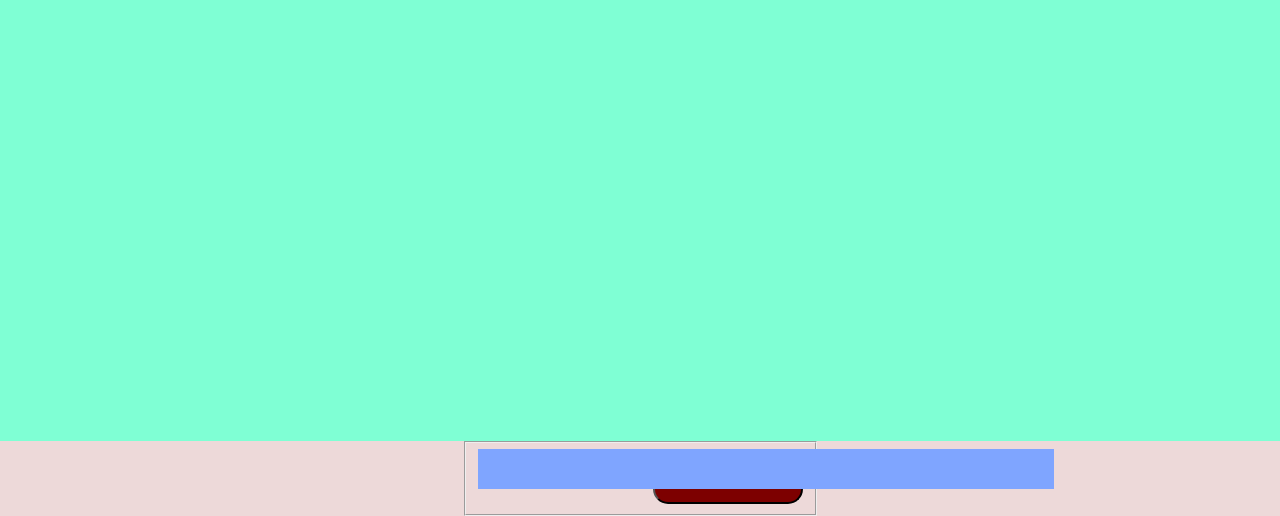
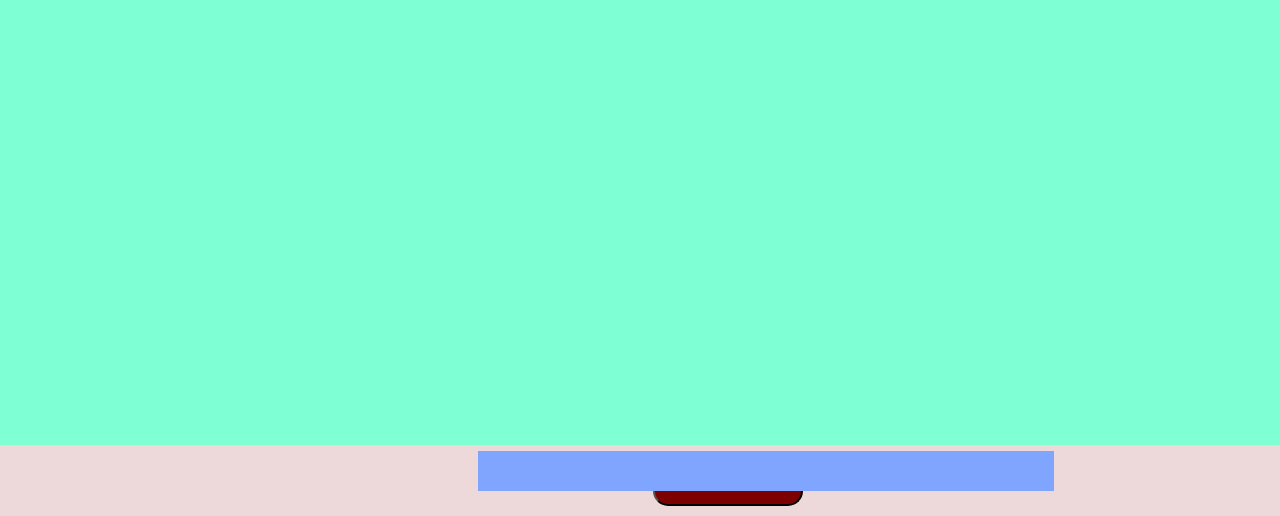
Before and after one commit to andrebalexandre/pronto, a PHP site: page /carrinho.php in a window 1280 px wide. Shown: the part 284-800 px from the top of the page. Run offline with PHP 8.4, Linux system fonts and the light colour scheme; data that the repository does not hold is empty.

Commit message:
alter dani

```diff
--- a/carrinho.css
+++ b/carrinho.css
@@ -230,7 +230,7 @@ body
 
 .teste1
 {
-
+   border-style: none;
 }
 
 .comprar
```
